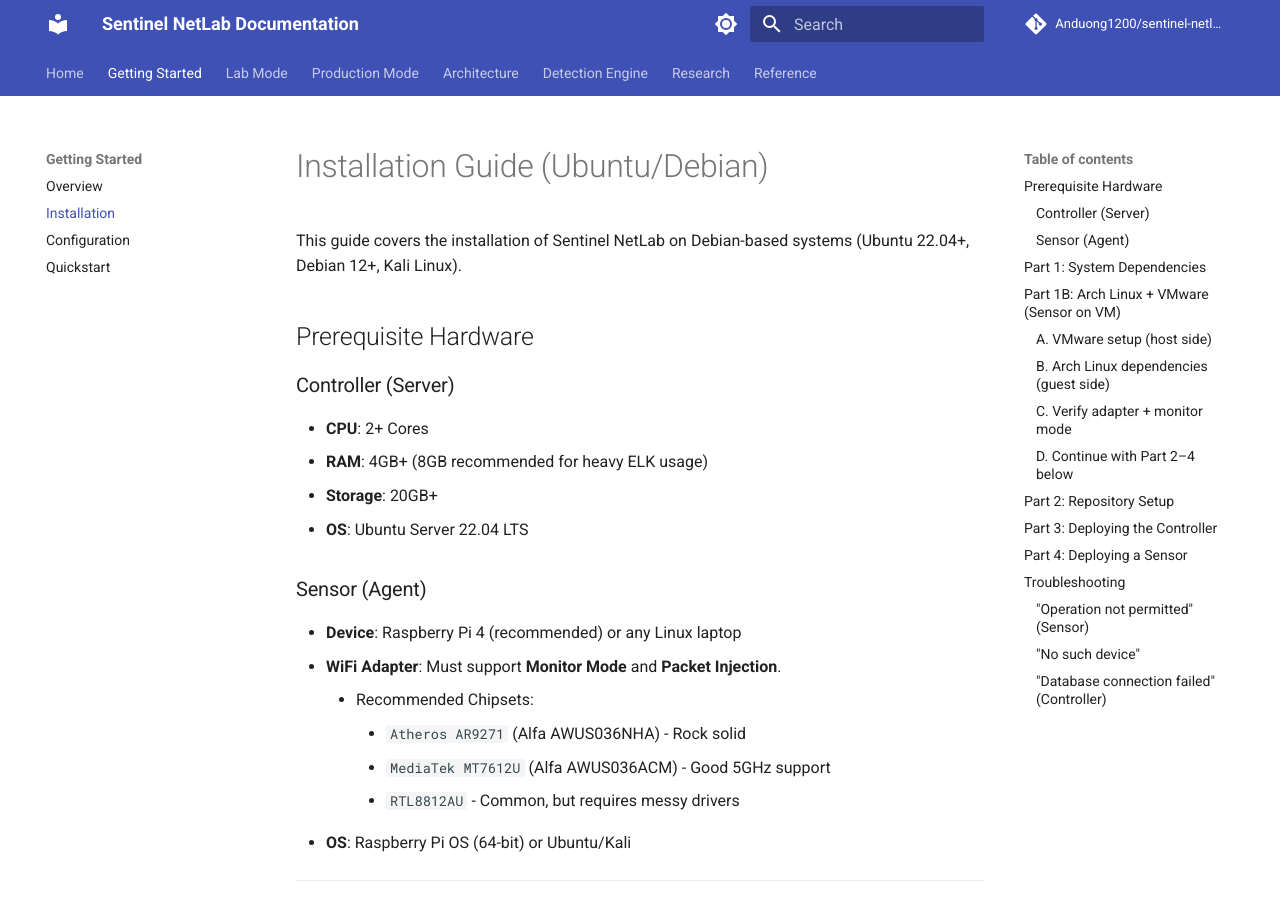
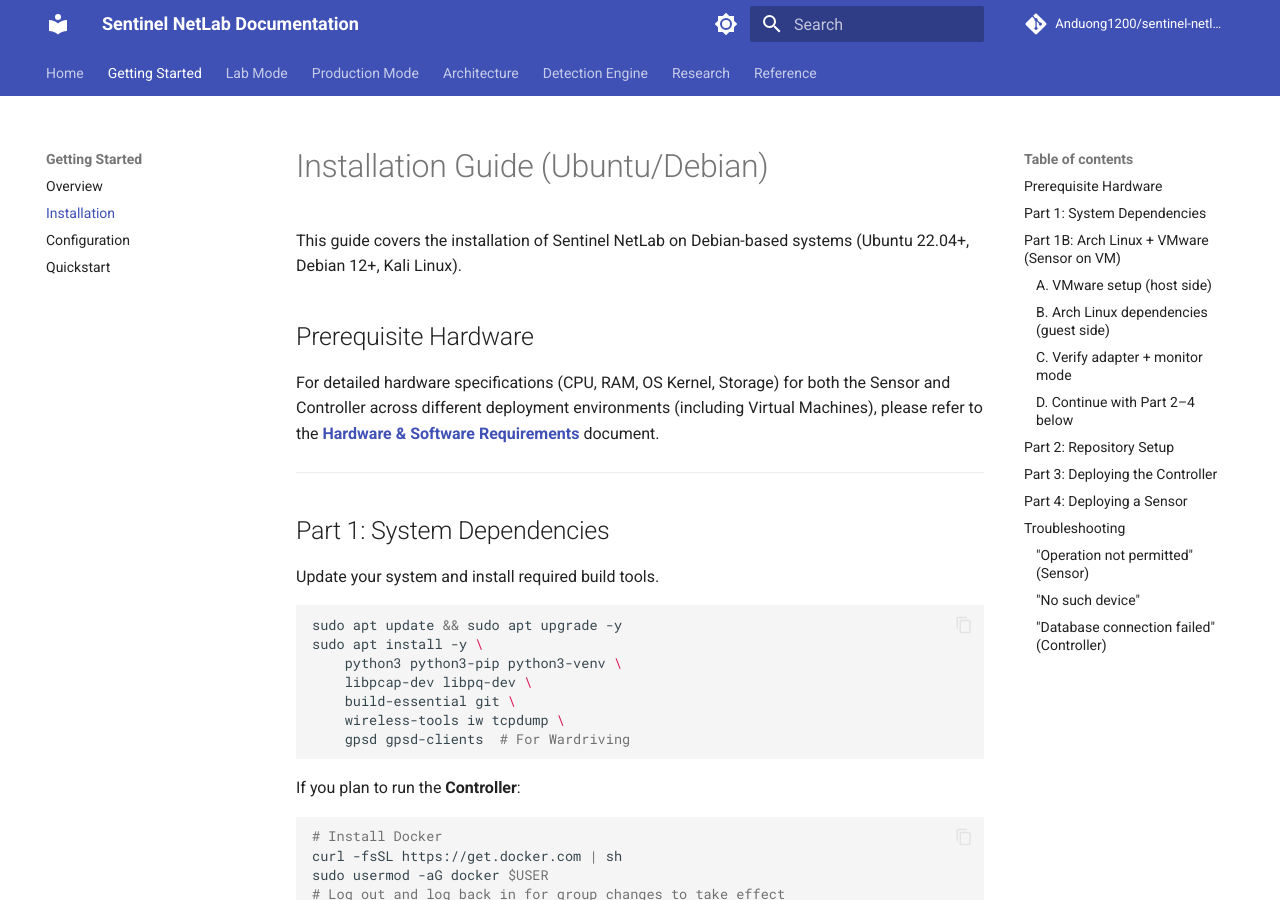
Before and after one commit to Anduong1200/sentinel-netlab, an MkDocs documentation site: the page built from docs/getting-started/installation.md, in a window 1280 px wide and 900 px high. Built offline with MkDocs 1.6.1 and Material for MkDocs 9.7.7, drawn with Linux system fonts in a browser that asks for light colours; comment, search, counter and statistics services are not loaded.

Commit message:
docs: Add comprehensive hardware and software requirements and restructure project documentation.

```diff
--- a/docs/getting-started/installation.md
+++ b/docs/getting-started/installation.md
@@ -4,20 +4,7 @@
 
 ## Prerequisite Hardware
 
-### Controller (Server)
-- **CPU**: 2+ Cores
-- **RAM**: 4GB+ (8GB recommended for heavy ELK usage)
-- **Storage**: 20GB+
-- **OS**: Ubuntu Server 22.04 LTS
-
-### Sensor (Agent)
-- **Device**: Raspberry Pi 4 (recommended) or any Linux laptop
-- **WiFi Adapter**: Must support **Monitor Mode** and **Packet Injection**.
-    - Recommended Chipsets:
-        - `Atheros AR9271` (Alfa AWUS036NHA) - Rock solid
-        - `MediaTek MT7612U` (Alfa AWUS036ACM) - Good 5GHz support
-        - `RTL8812AU` - Common, but requires messy drivers
-- **OS**: Raspberry Pi OS (64-bit) or Ubuntu/Kali
+For detailed hardware specifications (CPU, RAM, OS Kernel, Storage) for both the Sensor and Controller across different deployment environments (including Virtual Machines), please refer to the **[Hardware & Software Requirements](../reference/hardware_requirements.md)** document.
 
 ---
 
```
Also changed, not shown: README.md (+1 -2 lines), docs/README.md (+1 -0 lines), docs/lab/quickstart.md (+1 -1 lines), docs/reference/hardware_requirements.md (added, +66 -0 lines).
